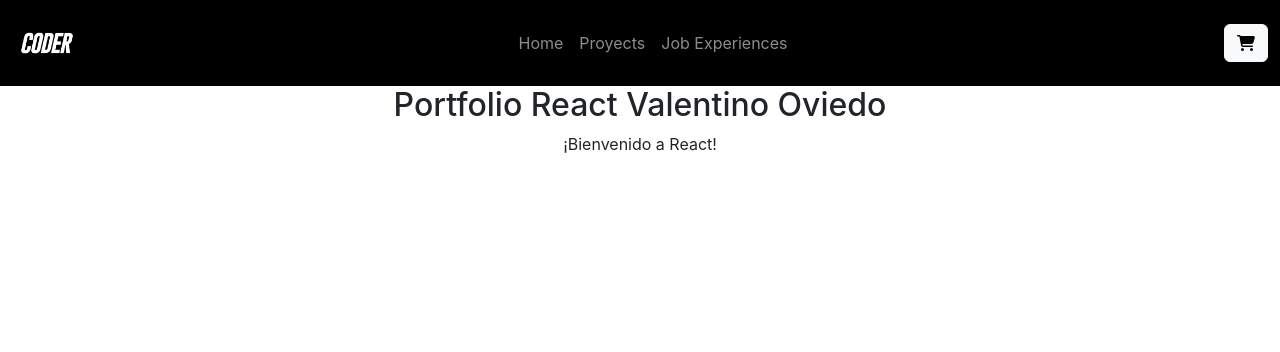
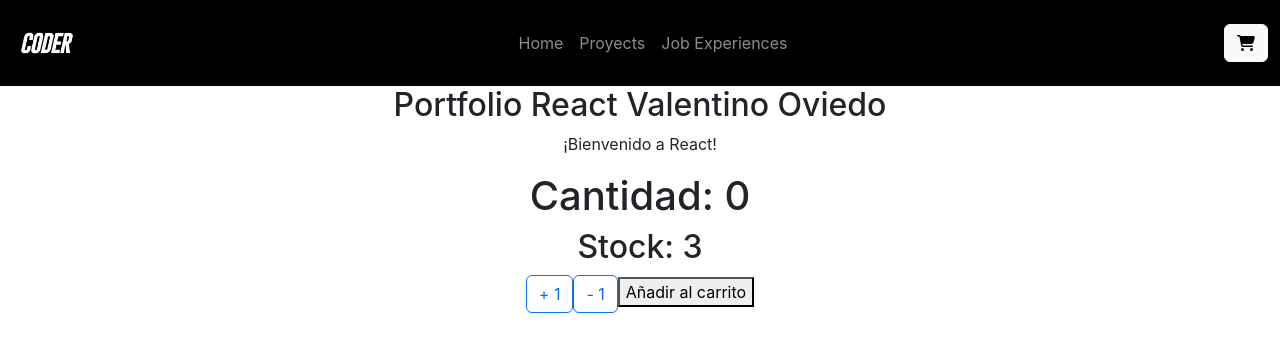
Before and after one commit to voviedomontana/CoderHouseEntregas, a React (Create React App) app in the folder my-app/: page / in a window 1280 px wide. Shown: the top 352 px of the page. Built offline with nearby package versions, Linux system fonts and the light colour scheme.

Commit message:
Nueva Entrega CoderHouse

```diff
--- a/my-app/src/App.js
+++ b/my-app/src/App.js
@@ -5,6 +5,7 @@ import Experiences from './componentes/paginas/Experiences';
 import Home from './componentes/paginas/Home';
 import Proyects from './componentes/paginas/Proyects';
 import ItemListContainer from './componentes/ItemListContainer';
+import ItemCount from './componentes/ItemCount';
 
 
 
@@ -22,6 +23,7 @@ function App() {
       <h2>Portfolio React Valentino Oviedo</h2>
       <div className='general-container'>
         <ItemListContainer title={'¡Bienvenido a React!'}/>
+        <ItemCount initial={0} stock={3}/>
       </div>
     </div>
   );
--- /dev/null
+++ b/my-app/src/componentes/ItemCount.js
@@ -0,0 +1,30 @@
+
+import React from 'react';
+const ItemCount = (props) => {
+    const [count, setCount] = React.useState(props.initial);
+    function addOne() {
+        if(count >= props.stock){
+            alert("No hay mas stock!")
+        }else{
+            setCount(count + 1)
+        }
+    }
+    function lessOne() {
+        if(count <= 0){
+            alert("Digito Invalido")
+        }else{
+            setCount(count -1);
+        }
+    }
+    return (
+        <div>
+        <h1>Cantidad: {count}</h1> {/* 1 (as we expect) */}
+        <h2> Stock: {props.stock}</h2>
+        <button type="button" class="btn btn-outline-primary" onClick={addOne}>+ 1</button>
+        <button type="button" class="btn btn-outline-primary" onClick={lessOne}> - 1</button>
+        <button> Añadir al carrito </button>
+      </div>
+  )
+}
+
+export default ItemCount
```
